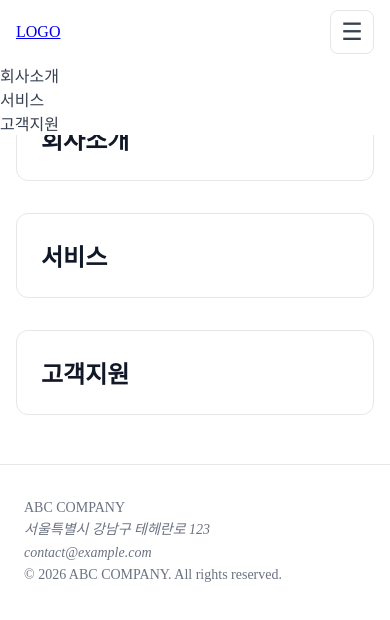
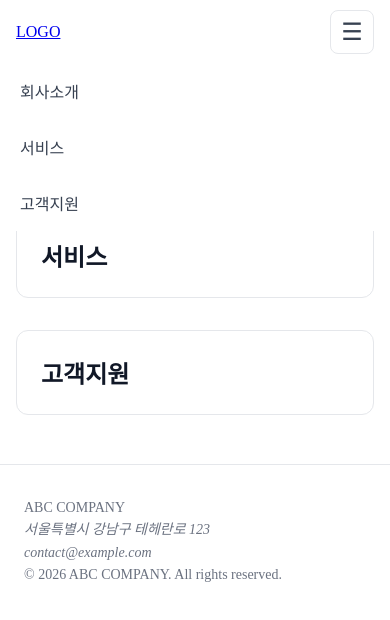
Before and after one commit to mijung-jeon/publishing-80days, a plain HTML site: page day16/index.html in a window 390 px wide. Both pictures are taken after a click on the button "메뉴 열기". Drawn offline with Linux system fonts and the light colour scheme.

Commit message:
DAY 17 M-4-4-1 모바일 메뉴 링크 스타일

```diff
--- a/day16/style.css
+++ b/day16/style.css
@@ -123,4 +123,8 @@ footer {
     flex-direction: column;
     gap: 0;
   }
+  nav a {
+    display: block;
+    padding: 16px 20px;
+  }
 }
```
